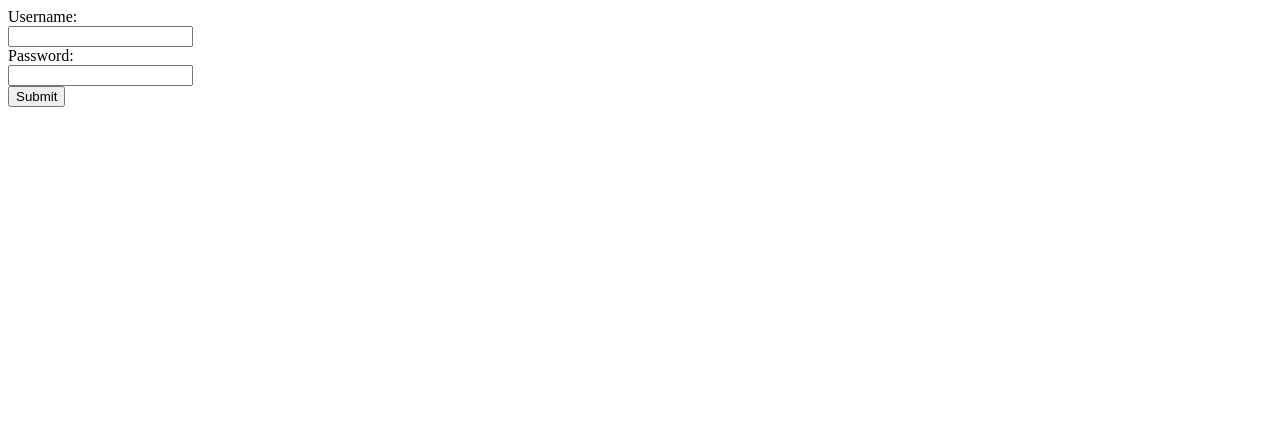
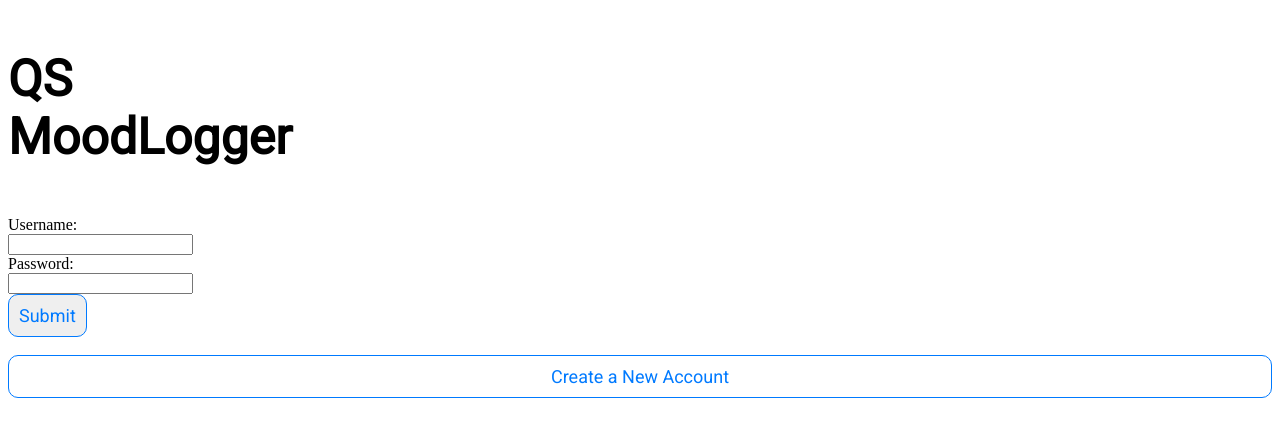
Before and after one commit to aidan-pd/mind_mapper, a PHP site: page /mind_mapper/login_page.php in a window 1280 px wide. Shown: the top 437 px of the page. Run offline with PHP 8.4, Linux system fonts and the light colour scheme.

Commit message:
new login page

```diff
--- a/src/login_page.php
+++ b/src/login_page.php
@@ -1,12 +1,42 @@
 <!DOCTYPE html>
+
+
 <html>
+	<head>
+		<link rel="stylesheet" type="text/css" href="css/welcome_page.css">
+		<link href="https://fonts.googleapis.com/css?family=Roboto" rel="stylesheet">
+		<meta name="viewport" content="width=device-width, initial-scale=1, user-scalable=no" />
+
+		<title>QS Mood Logger</title>
+		<link rel="apple-touch-icon" sizes="57x57" href="icons/apple-icon-57x57.png">
+		<link rel="apple-touch-icon" sizes="60x60" href="icons/apple-icon-60x60.png">
+		<link rel="apple-touch-icon" sizes="72x72" href="icons/apple-icon-72x72.png">
+		<link rel="apple-touch-icon" sizes="76x76" href="icons/apple-icon-76x76.png">
+		<link rel="apple-touch-icon" sizes="114x114" href="icons/apple-icon-114x114.png">
+		<link rel="apple-touch-icon" sizes="120x120" href="icons/apple-icon-120x120.png">
+		<link rel="apple-touch-icon" sizes="144x144" href="icons/apple-icon-144x144.png">
+		<link rel="apple-touch-icon" sizes="152x152" href="icons/apple-icon-152x152.png">
+		<link rel="apple-touch-icon" sizes="180x180" href="icons/apple-icon-180x180.png">
+		<link rel="icon" type="image/png" sizes="192x192"  href="icons/android-icon-192x192.png">
+		<link rel="icon" type="image/png" sizes="32x32" href="icons/favicon-32x32.png">
+		<link rel="icon" type="image/png" sizes="96x96" href="icons/favicon-96x96.png">
+		<link rel="icon" type="image/png" sizes="16x16" href="icons/favicon-16x16.png">
+		<link rel="manifest" href="icons/manifest.json">
+		<meta name="msapplication-TileColor" content="#ffffff">
+		<meta name="msapplication-TileImage" content="icons/ms-icon-144x144.png">
+		<meta name="theme-color" content="#ffffff">
+
+	</head>
 	<body>
-		<form action="php/login.php" method="post">
+		 <p id="titleText">QS <br> MoodLogger</p>
+		 <form action="php/login.php" method="post">
 			Username:<br>
 			<input type="text" name="username"><br>
 			Password:<br>
   			<input type="text" name="password"><br>
-  			<input type="submit" value="Submit">
+  			<input type="submit" value="Submit" class="button">
 		</form>
+		<p class="button">Create a New Account</p>
 	</body>
+
 </html>
```
